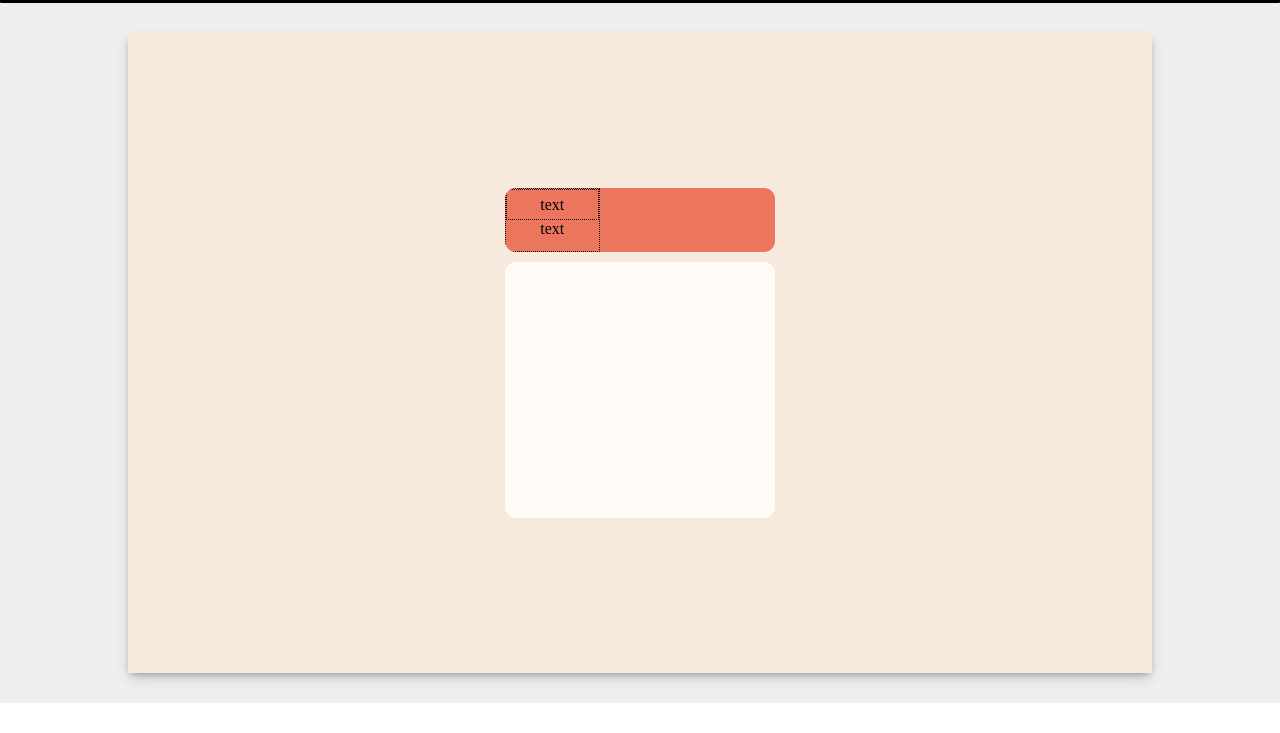
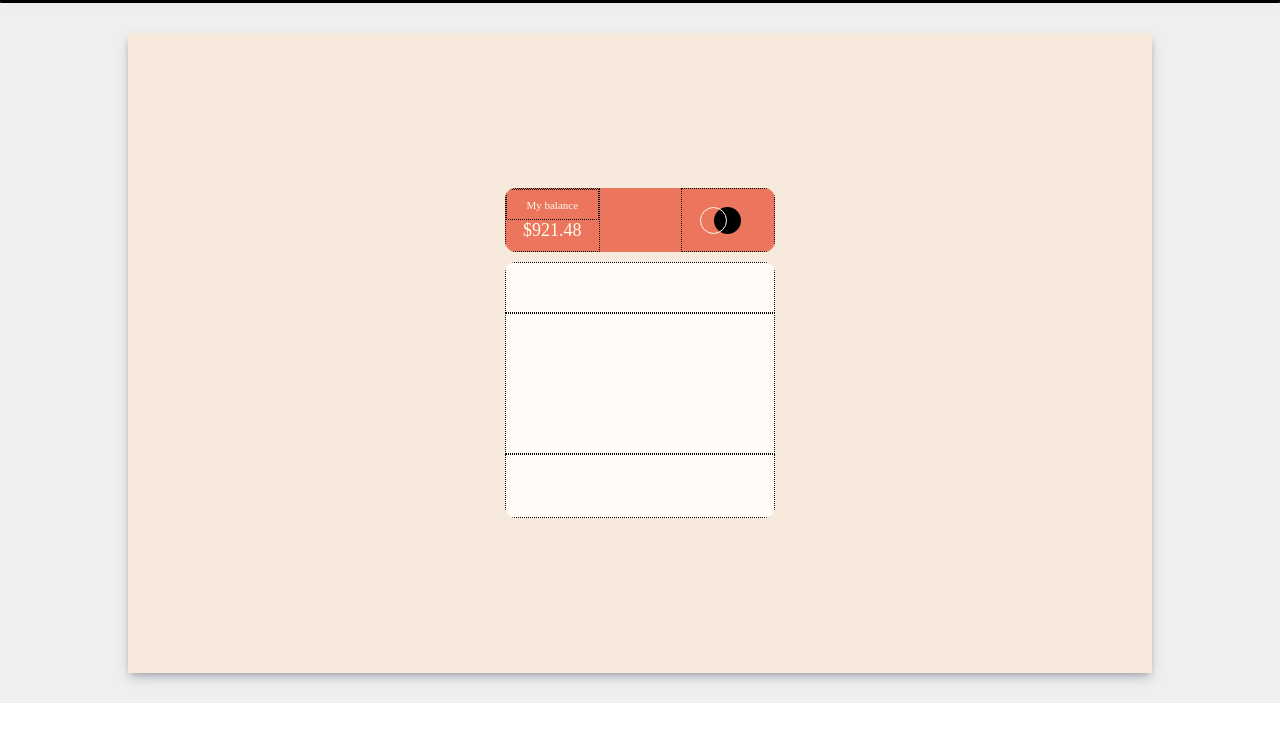
Before and after one commit to JeffjHoyt/Portfolio-2.0, a website: page pj2.html in a window 1280 px wide. Shown: the part 67-800 px from the top of the page. Drawn offline with nearby package versions, Linux system fonts and the light colour scheme; a web font is replaced by a local one.

Commit message:
added exact text and text sizing for top box and added circle images to top right box

```diff
--- a/pj2.html
+++ b/pj2.html
@@ -60,20 +60,34 @@
             <div class="ex-bg">
                 <div class="ex-main-box">
                     <div class="ex-top-box">
+
                         <div class="ex-top-box-left outline">
                             <div class="ex-top-box-left-top outline">
-                                <p>text</p>
+                                <p class="p2font-small">My balance</p>
                             </div>
                             <div class="ex-top-box-left-bottom">
-                                <p>text</p>
+                                <p class="p2font-medium">$921.48</p>
                             </div>
+                        </div>
+
+                        <div class="ex-top-box-right outline">
+                            <div class="open-circle"></div>
+                            <div class="closed-circle outline"></div>
                         </div>
                     </div>
                     <div class="ex-mid-box">
 
                     </div>
                     <div class="ex-bottom-box">
+                        <div class="ex-bottom-box-top outline">
 
+                        </div>
+                        <div class="ex-bottom-box-mid outline">
+
+                        </div>
+                        <div class="ex-bottom-box-bottom outline">
+
+                        </div>
                     </div>
                 </div>
             </div>
--- a/style.css
+++ b/style.css
@@ -687,6 +687,18 @@ input[type=text], select, textarea {
 
 /* --------------------------------------------- Project 2 landing page ---------------------------------- */
 
+.p2font-small {
+    font-size: 11px;
+}
+
+.p2font-medium {
+    font-size: 18px;
+}
+
+.p2font-big {
+
+}
+
 .p2 {
     background-color: #EFEFEF;
     margin-top: 70px;
@@ -726,6 +738,7 @@ input[type=text], select, textarea {
 .ex-top-box {
     display: flex;
     flex-direction: row;
+    justify-content: space-between;
     width: 270px;
     height: 64px;
     border-radius: 11px;
@@ -741,17 +754,51 @@ input[type=text], select, textarea {
     width: 35%;
     height: 100%;
     text-align: center;
+    color: #FFFCEF;
 }
 
 .ex-top-box-left-top {
+    display: flex;
+    flex-direction: row;
+    justify-content: center;
+    align-items: center;
     width: 100%;
     height: 50%;
-    align-content: center;
 }
 
 .ex-top-box-left-bottom {
     width: 100%;
     height: 50%;
+}
+
+.ex-top-box-right {
+    display: flex;
+    width: 35%;
+    height: 100%;
+    justify-content: center;
+    align-content: center;
+    align-items: center;
+}
+
+.open-circle {
+    background-color: transparent;
+    border: 1px #FFFCEF solid;
+    border-radius: 100px;
+    width: 27px;
+    height: 27px;
+    margin-right: 28px;
+    z-index: 2;
+    position: absolute;
+}
+
+.closed-circle {
+    background-color: black;
+    border-radius: 100px;
+    width: 27px;
+    height: 27px;
+
+    position: absolute;
+    z-index: 1;
 }
 
 .ex-mid-box {
@@ -761,10 +808,28 @@ input[type=text], select, textarea {
 }
 
 .ex-bottom-box {
+    display: flex;
+    flex-direction: column;
+    flex-wrap: nowrap;
     width: 270px;
     height: 256px;
     border-radius: 11px;
     background-color: #fffcf7;
+}
+
+.ex-bottom-box-top {
+    height: 20%;
+    width: 100%;
+}
+
+.ex-bottom-box-mid {
+    height: 55%;
+    width: 100%;
+}
+
+.ex-bottom-box-bottom {
+    height: 25%;
+    width: 100%;
 }
 
 /* --------------------------------------------- @Media screens ----------------------------------------- */
```
